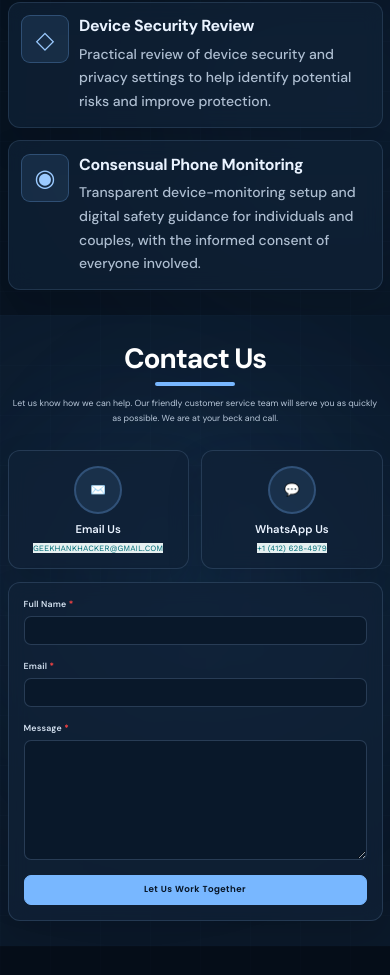
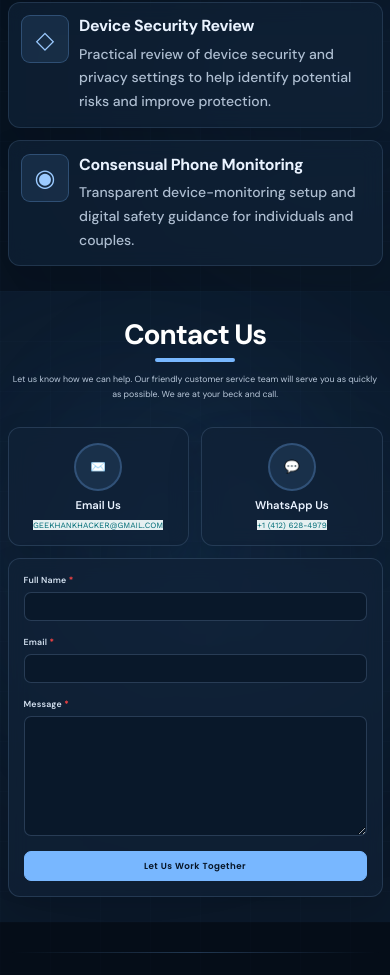
Before and after one commit to Geekhank/hireahacker, a React (Vite) app: page / in a window 390 px wide. Shown: the part 4719-5694 px from the top of the page. Built offline with nearby package versions, Linux system fonts and the light colour scheme; a web font is replaced by a local one.

Commit message:
Simplify phone monitoring service description

```diff
--- a/src/pages/home/our-services/OurServices.tsx
+++ b/src/pages/home/our-services/OurServices.tsx
@@ -35,7 +35,7 @@ const services = [
   {
     icon: "◉",
     title: "Consensual Phone Monitoring",
-    description: "Transparent device-monitoring setup and digital safety guidance for individuals and couples, with the informed consent of everyone involved.",
+    description: "Transparent device-monitoring setup and digital safety guidance for individuals and couples.",
   },
 ];
 
```
